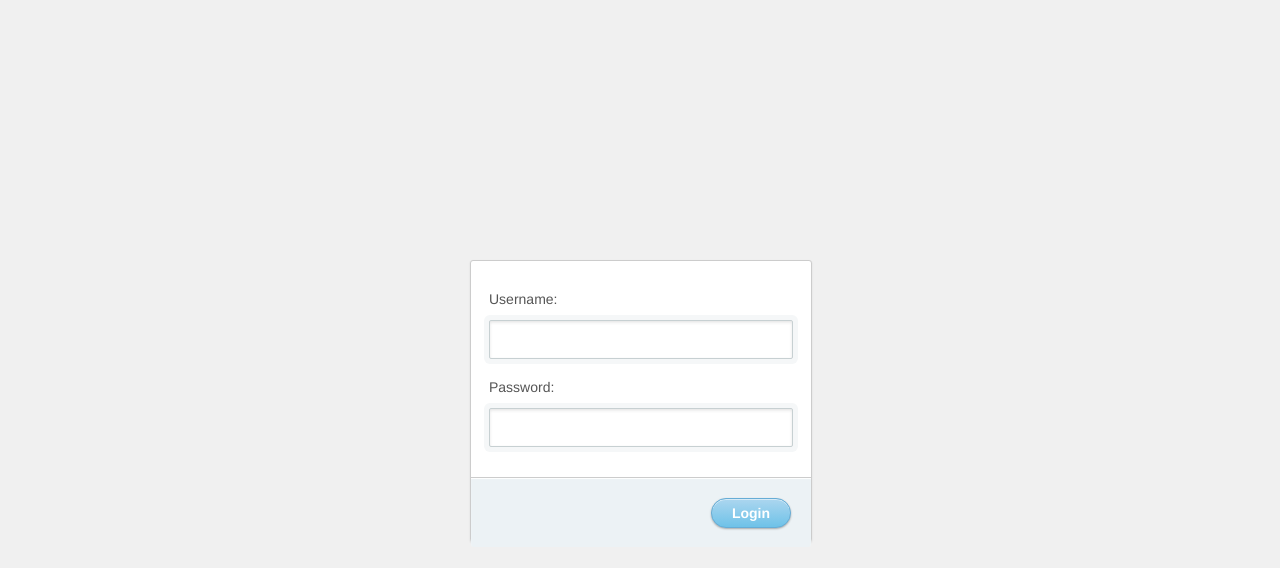
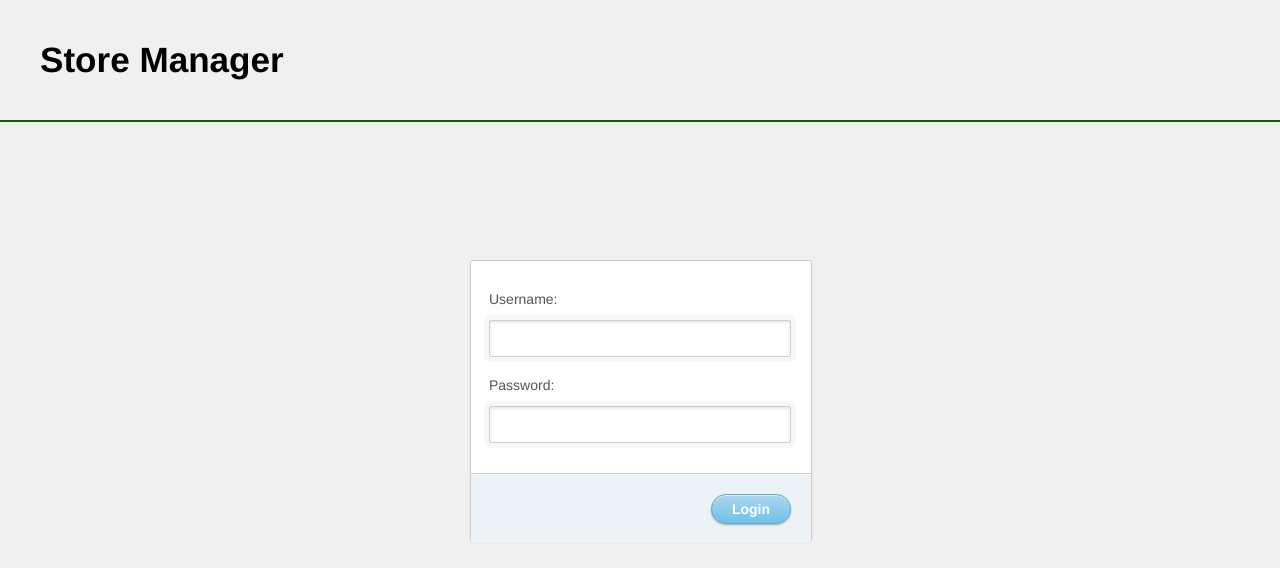
Before and after one commit to Maxfurry/Store-Manager, a plain HTML site: page public/login.html in a window 1280 px wide. Drawn offline with Linux system fonts and the light colour scheme.

Commit message:
Add header to login page

```diff
--- a/public/css/login.css
+++ b/public/css/login.css
@@ -1,9 +1,25 @@
+*{
+    padding: 0;
+    margin: 0;
+}
+
 body {
     width: 100%;
     height: 100%;
     font-family: "Helvetica Neue", Helvetica, sans-serif;
     color: #444;
     background: #f0f0f0;
+}
+
+header {
+    font-size: 30px;
+    padding: 40px;
+    border-bottom: 2px solid #006400;
+}
+
+header a {
+    text-decoration: none;
+    color: #000000;
 }
 
 #container {
--- a/public/login.html
+++ b/public/login.html
@@ -8,6 +8,10 @@
         <link rel="stylesheet" href="css/login.css">
     </head>
     <body>
+        <header id="header">
+            <a href="index.html"><h3>Store Manager</h3></a>
+        </header>
+
         <div id="container">
             <form>
                 <label for="username">Username:</label>
```
